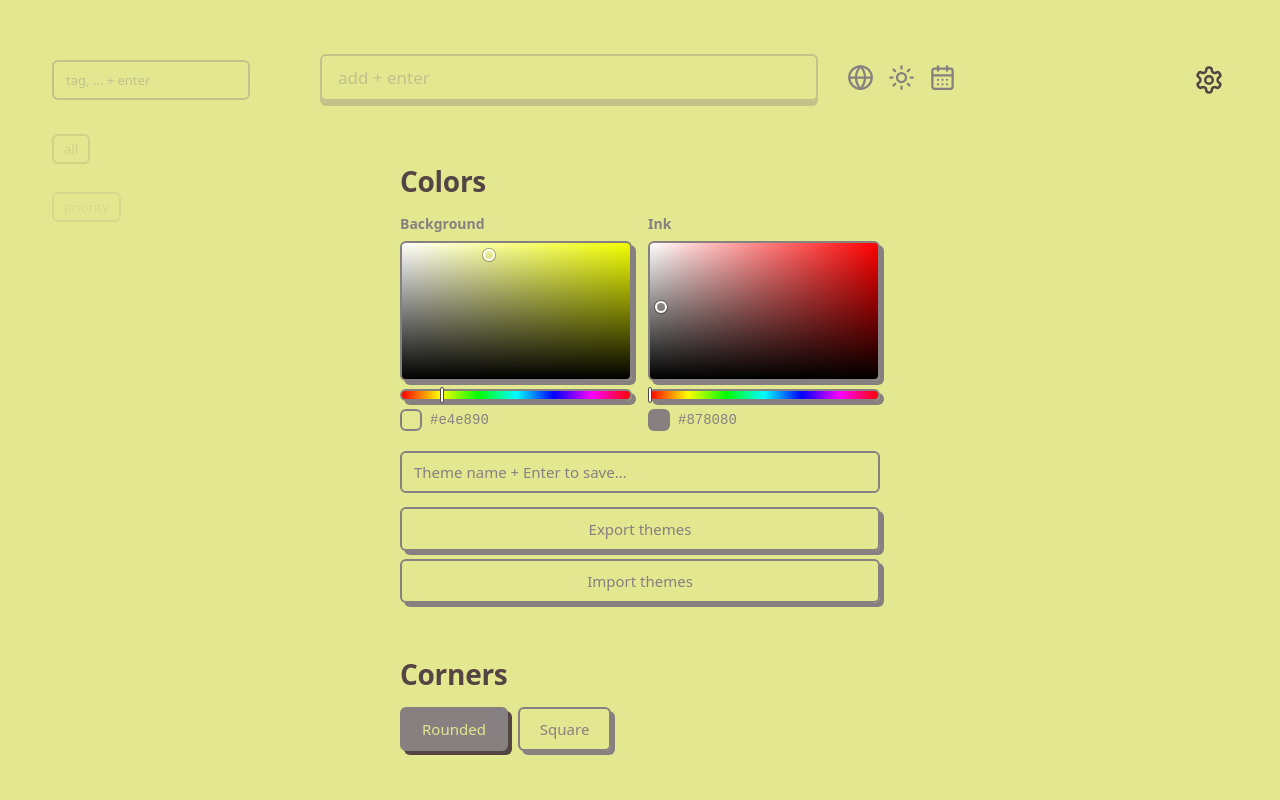
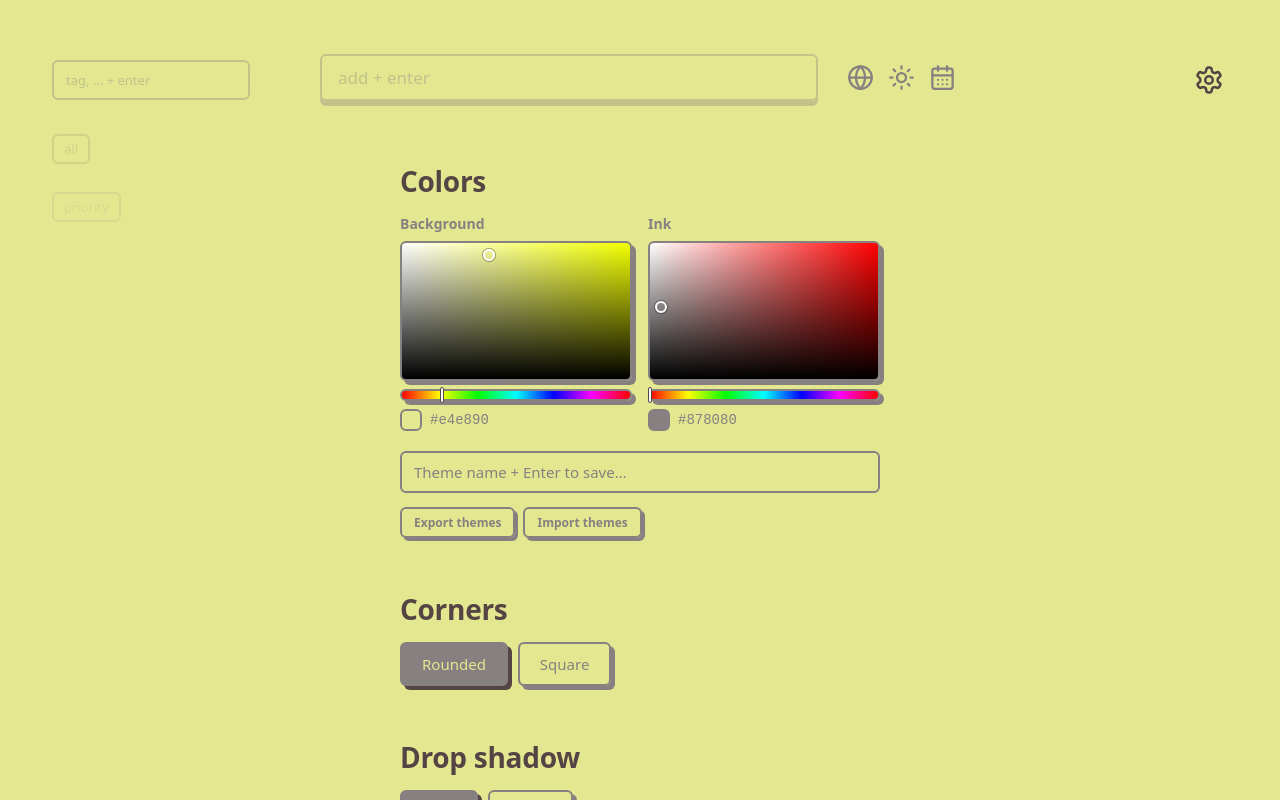
Before and after one commit to simon-reich/to-do-app, a Vue app: page /#/settings in a window 1280 px wide. Built offline with nearby package versions, Linux system fonts and the light colour scheme; what v-calendar would draw is missing.

Commit message:
fix: smaller theme io buttons, more spacing around themes list
Co-Authored-By: Claude Sonnet 4.6 <noreply@anthropic.com>

```diff
--- a/src/views/Settings.vue
+++ b/src/views/Settings.vue
@@ -92,9 +92,9 @@ function confirmDeleteTheme() {
         </button>
       </div>
 
-      <div class="btn-row">
-        <button class="action-btn" @click="exportThemes">Export themes</button>
-        <button class="action-btn" @click="importThemes">Import themes</button>
+      <div class="theme-io-row">
+        <button class="theme-io-btn" @click="exportThemes">Export themes</button>
+        <button class="theme-io-btn" @click="importThemes">Import themes</button>
       </div>
     </section>
 
@@ -206,8 +206,33 @@ function confirmDeleteTheme() {
   display: flex;
   flex-wrap: wrap;
   gap: 8px;
-  margin-top: 6px;
+  margin-top: 18px;
+  margin-bottom: 18px;
   justify-content: center;
+}
+
+.theme-io-row {
+  display: flex;
+  gap: 8px;
+}
+
+.theme-io-btn {
+  padding: 5px 12px;
+  font-size: 12px;
+  font-weight: 700;
+  border: 2px solid var(--ink);
+  border-radius: var(--radius);
+  background: transparent;
+  color: var(--ink);
+  cursor: pointer;
+  box-shadow: 3px 3px 0 var(--ink);
+  transition: border-color 0.12s, color 0.12s, box-shadow 0.12s;
+}
+
+.theme-io-btn:hover {
+  border-color: var(--ink-dark);
+  color: var(--ink-dark);
+  box-shadow: 3px 3px 0 var(--ink-dark);
 }
 
 @media (max-width: 900px) {
```
